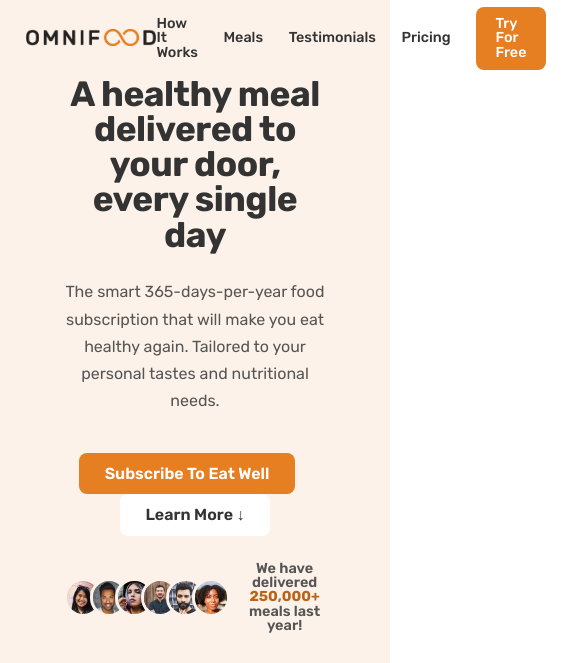
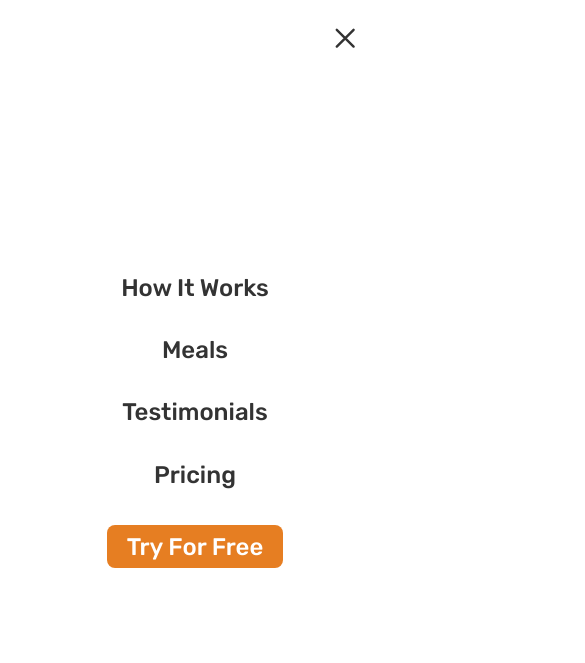
Before and after one commit to srjingole0610/Omnifood_Application, a plain HTML site: page index.html in a window 390 px wide. Shown: the top 663 px of the page, 585 px wide, since content can reach past the window. Drawn offline with nearby package versions, Linux system fonts and the light colour scheme.

Commit message:
Changes related to mobiles

```diff
--- a/css/general.css
+++ b/css/general.css
@@ -50,12 +50,14 @@
 
 html{
   font-size: 62.5%;
+  overflow-x: hidden;
 }
 body{
     font-family: 'Rubik', sans-serif;
     line-height: 1;
     font-weight: 400;
     color: #555;
+    overflow-x: hidden;
 }
 
 
--- a/css/queries.css
+++ b/css/queries.css
@@ -112,4 +112,55 @@
       .cta-form{
         grid-template-columns: 1fr;
       }
+
+      .btn-mobile-nav{
+        display: block;
+      }
+
+      .main-navigation{
+        background-color: #fff;
+        position: absolute;
+        top: 0;
+        left: 0;
+        width: 100%;
+        height: 100vh;
+        transform: translateX(100%);
+
+
+        display: flex;
+        align-items: center;
+        justify-content: center;
+        transition: all 0.5s ease-in-out;
+
+        opacity: 0;
+
+        pointer-events: none;
+        visibility: hidden;
+      }
+
+      .nav-open .main-navigation{
+        opacity: 1;
+        pointer-events: auto;
+        visibility: visible;
+        transform: translateX(0);
+      }
+
+      .nav-open .icon-mobile-nav[name = "close-outline"] {
+        display: block;
+      }
+
+      .nav-open .icon-mobile-nav[name = "menu-outline"] {
+        display: none;
+      }
+
+      .main-nav-list{
+        flex-direction:column ;
+        gap: 4.8rem;
+      }
+
+      .main-nav-link:link,
+    .main-nav-link:visited
+  {
+    font-size: 3rem;
+  }
 }
--- a/css/style.css
+++ b/css/style.css
@@ -14,6 +14,7 @@
   background-color: #fdf2e9;
   height: 9.6rem;
   padding: 0 4.8rem;
+  position: relative;
 }
 
 /* ****************************************** */
@@ -56,6 +57,27 @@
     border-radius: 1rem;
     color: #fff;
     background-color: #cf711f;
+  }
+
+
+  /*Mobile*/
+
+  .btn-mobile-nav{
+      border: none;
+      background-color: none;
+      cursor: pointer;
+
+      display: none;
+  }
+
+  .icon-mobile-nav{
+      height: 4.8rem;
+      width: 4.8rem;
+      color: #333;
+  }
+
+  .icon-mobile-nav[name = "close-outline"] {
+    display: none;
   }
 
 
--- a/index.html
+++ b/index.html
@@ -13,7 +13,7 @@
 </head>
 <body>
 
-    <header class="header">
+    <header class="header nav-open">
         <a href="#">
             <img src="img/omnifood-logo.png"
             class="logo"
@@ -38,6 +38,11 @@
                 </li>
             </ul>
         </nav>
+
+        <button class="btn-mobile-nav">
+            <ion-icon class="icon-mobile-nav" name="menu-outline"></ion-icon>
+            <ion-icon class="icon-mobile-nav" name="close-outline"></ion-icon>
+        </button>
     </header>
 <main>
     <section class="section-hero">
```
